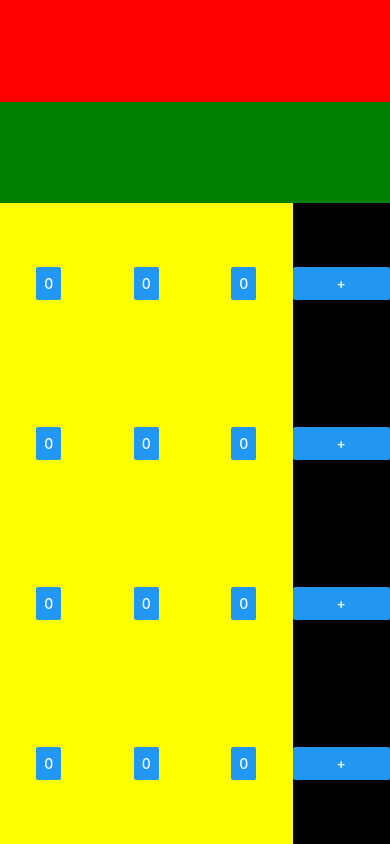
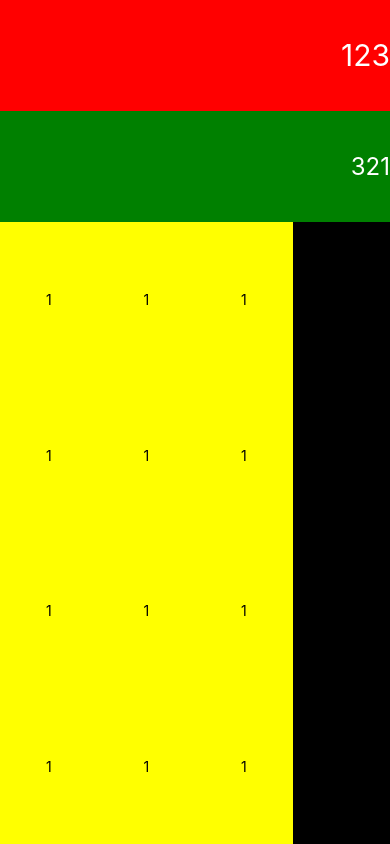
Before and after one commit to romanstepura/react-native-calculator, a React Native app: screen / in a window 390 px wide. Built offline with nearby package versions, Linux system fonts and the light colour scheme.

Commit message:
Create Button

```diff
--- a/App.js
+++ b/App.js
@@ -7,37 +7,39 @@
  */
 
 import React from 'react';
-// eslint-disable-next-line no-unused-vars
-import {StyleSheet, View, Text,Button} from 'react-native';
-
-import Keyboard from './Components/Keyboard';
-
+import {StyleSheet, View, Text, TouchableOpacity} from 'react-native';
+import Display from './Components/Display';
+import Button from './Components/Button';
 const App: () => React$Node = () => {
   return (
     <View style={styles.container}>
-      <View style={styles.result} />
-      <View style={styles.calculation} />
+      <View style={styles.result}>
+        <Text style={styles.resultText}>123</Text>
+      </View>
+      <View style={styles.calculation}>
+        <Text style={styles.calculationText}>321</Text>
+      </View>
       <View style={styles.buttons}>
-        <View style={styles.nutmegs}>
+        <View style={styles.numberButtons}>
           <View style={styles.row}>
-            <Button title="0" />
-            <Button title="0" />
-            <Button title="0" />
+            <Button />
+            <Button />
+            <Button />
           </View>
           <View style={styles.row}>
-            <Button title="0" />
-            <Button title="0" />
-            <Button title="0" />
+            <Button />
+            <Button />
+            <Button />
           </View>
           <View style={styles.row}>
-            <Button title="0" />
-            <Button title="0" />
-            <Button title="0" />
+            <Button />
+            <Button />
+            <Button />
           </View>
           <View style={styles.row}>
-            <Button title="0" />
-            <Button title="0" />
-            <Button title="0" />
+            <Button />
+            <Button />
+            <Button />
           </View>
         </View>
         <View style={styles.operations}>
@@ -56,25 +58,43 @@ const styles = StyleSheet.create({
   container: {
     flex: 1,
   },
-  row:{
+  calculationText: {
+    fontSize: 24,
+    color: 'white',
+  },
+  resultText: {
+    fontSize: 30,
+    color: 'white',
+  },
+  row: {
     flexDirection: 'row',
-    flex:1,
+    flex: 1,
     justifyContent: 'space-around',
     alignItems: 'center',
+  },
+  btn: {
+    flex: 1,
+    alignItems: 'center',
+    alignSelf: 'stretch',
+    justifyContent: 'center',
   },
   result: {
     flex: 1,
     backgroundColor: 'red',
+    justifyContent: 'center',
+    alignItems: 'flex-end',
   },
   calculation: {
     flex: 1,
     backgroundColor: 'green',
+    justifyContent: 'center',
+    alignItems: 'flex-end',
   },
   buttons: {
     flexGrow: 5,
     flexDirection: 'row',
   },
-  nutmegs: {
+  numberButtons: {
     flex: 3,
     backgroundColor: 'yellow',
   },
@@ -82,6 +102,7 @@ const styles = StyleSheet.create({
     flex: 1,
     justifyContent: 'space-around',
     backgroundColor: 'black',
+    alignItems: 'stretch',
   },
 });
 
--- /dev/null
+++ b/Components/Button.js
@@ -0,0 +1,12 @@
+import React, {Component} from 'react';
+import {Text, Button, TouchableOpacity, View} from 'react-native';
+
+export default class Proc extends Component {
+  render() {
+    return (
+      <TouchableOpacity title="1">
+        <Text>1</Text>
+      </TouchableOpacity>
+    );
+  }
+}
--- a/Components/Display.js
+++ b/Components/Display.js
@@ -1,12 +1,6 @@
 import React, {Component} from 'react';
-import {Text, View} from 'react-native';
+import {Text, TouchableOpacity, View} from 'react-native';
 
 export default class Display extends Component {
-  render() {
-    return (
-      <View>
-        <Text>Hello, world!</Text>
-      </View>
-    );
-  }
+  render() {}
 }
--- a/Components/Keyboard.js
+++ b/Components/Keyboard.js
@@ -1,6 +1,5 @@
 import React, {Component} from 'react';
-import {Text, View} from 'react-native';
-
+import {Text,  View} from 'react-native';
 export default class Keyboard extends Component {
   constructor() {
     super();
```
